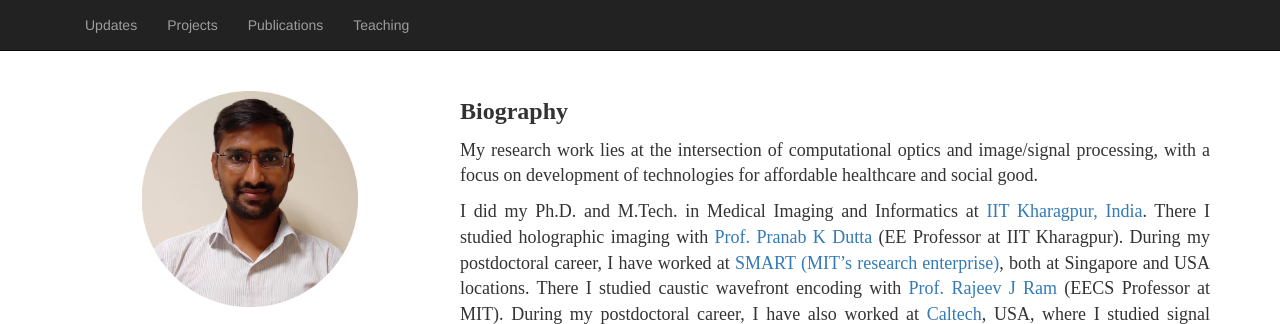
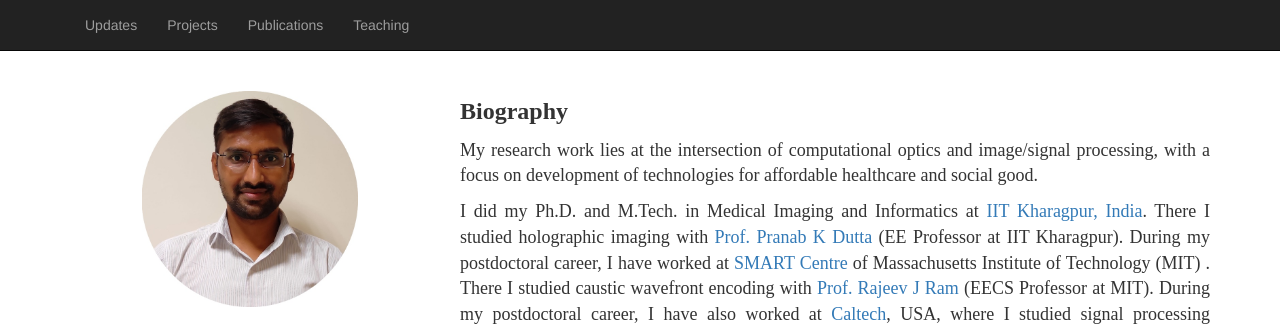
Before and after one commit to kumar-optoman/kumar-optoman.github.io, a plain HTML site: page index.html in a window 1280 px wide. Shown: the top 324 px of the page. Drawn offline with nearby package versions, Linux system fonts and the light colour scheme.

Commit message:
Update index.html

```diff
--- a/index.html
+++ b/index.html
@@ -121,7 +121,7 @@ td, th {
 		<!--<marquee behavior="scroll" direction="left"> <font face = "Times New Roman" size = "5">Welcome to my page!</font></marquee>-->
 				        <font face = "Times New Roman" size = "5"><p><strong>Biography</strong></font></p>
 					<font face = "Times New Roman" size = "4.5"><p> My research work lies at the intersection of computational optics and image/signal processing, with a focus on development of technologies for affordable healthcare and social good.</p>
-					<font face = "Times New Roman" size = "4.5"><p> I did my Ph.D. and M.Tech. in Medical Imaging and Informatics at <a href="http://www.iitkgp.ac.in"> IIT Kharagpur, India</a>. There I studied holographic imaging with <a href="https://iitkgp.ac.in/department/EE/faculty/ee-pkd">Prof. Pranab K Dutta</a> (EE Professor at IIT Kharagpur). During my postdoctoral career, I have worked at <a href="http://smart.mit.edu">SMART (MIT’s research enterprise)</a>, both at Singapore and USA locations. There I studied caustic wavefront encoding with <a href="https://sclaser.mit.edu/team/professor-rajeev-ram/">Prof. Rajeev J Ram</a> (EECS Professor at MIT). During my postdoctoral career, I have also worked at <a href="https://www.caltech.edu/"> Caltech</a>, USA, where I studied signal processing algorithms for photoacoustic imaging. </p>
+					<font face = "Times New Roman" size = "4.5"><p> I did my Ph.D. and M.Tech. in Medical Imaging and Informatics at <a href="http://www.iitkgp.ac.in"> IIT Kharagpur, India</a>. There I studied holographic imaging with <a href="https://iitkgp.ac.in/department/EE/faculty/ee-pkd">Prof. Pranab K Dutta</a> (EE Professor at IIT Kharagpur). During my postdoctoral career, I have worked at <a href="http://smart.mit.edu">SMART Centre</a> of Massachusetts Institute of Technology (MIT) . There I studied caustic wavefront encoding with <a href="https://sclaser.mit.edu/team/professor-rajeev-ram/">Prof. Rajeev J Ram</a> (EECS Professor at MIT). During my postdoctoral career, I have also worked at <a href="https://www.caltech.edu/"> Caltech</a>, USA, where I studied signal processing algorithms for photoacoustic imaging. </p>
 
 					<!-- <h1><img class="center" src="image2.png" alt="" width="630" height="288"><br></h1>	-->
 					<h1><img class="center" src="image2b.png" alt="" width="85%" height="64%"><br></h1>
```
